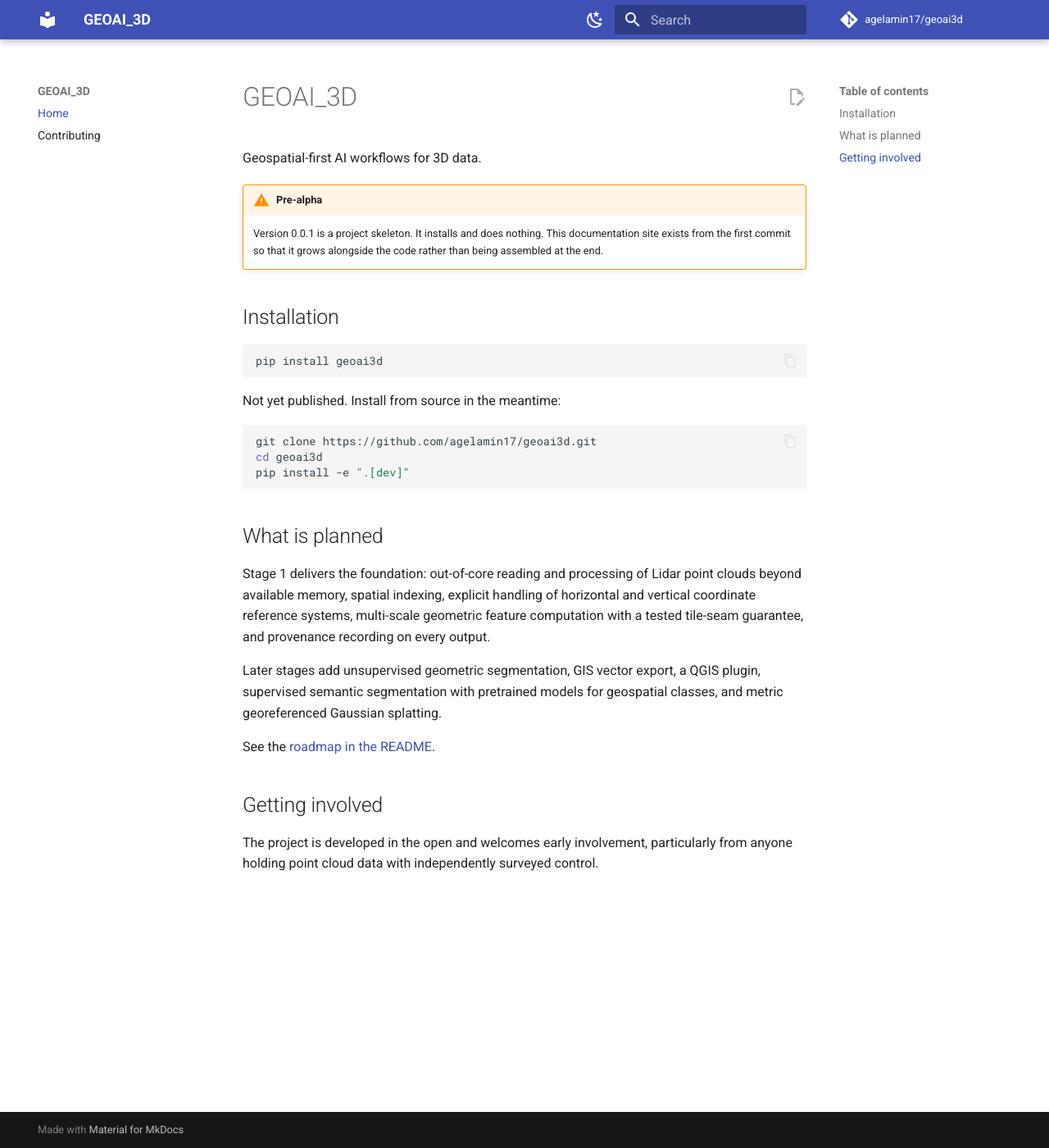
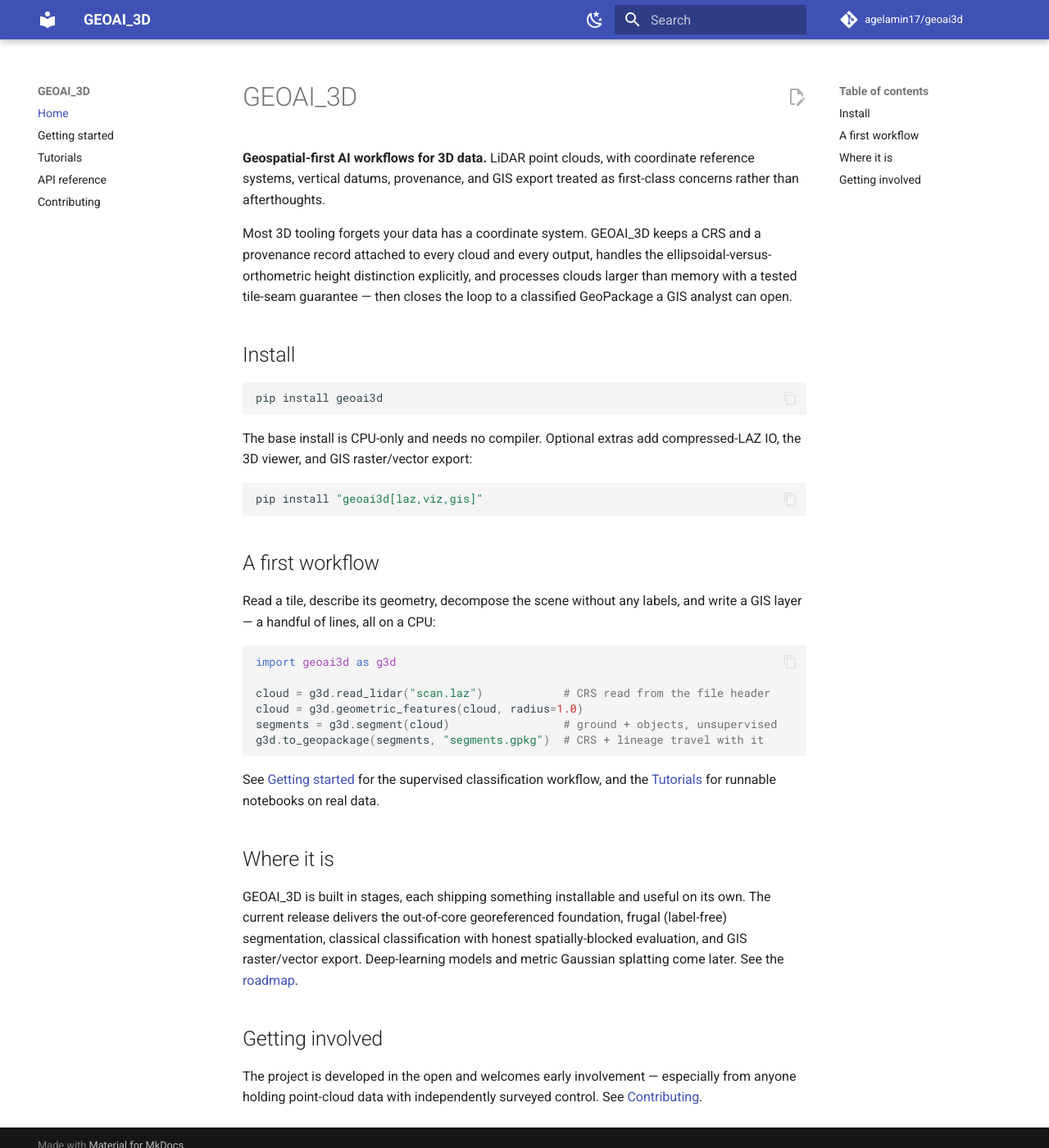
Before and after one commit to agelamin17/geoai3d, an MkDocs documentation site: the page built from docs/index.md, in a window 1280 px wide and 1400 px high. Shown: the whole window at 82% size. Built offline with MkDocs 1.6.1 and Material for MkDocs 9.7.7, drawn with Linux system fonts in a browser that asks for light colours; comment, search, counter and statistics services are not loaded.

Commit message:
docs: build out the documentation site (guide, tutorials, API reference)

````diff
--- a/docs/index.md
+++ b/docs/index.md
@@ -1,41 +1,56 @@
 # GEOAI_3D
 
-Geospatial-first AI workflows for 3D data.
+**Geospatial-first AI workflows for 3D data.** LiDAR point clouds, with
+coordinate reference systems, vertical datums, provenance, and GIS export
+treated as first-class concerns rather than afterthoughts.
 
-!!! warning "Pre-alpha"
-    Version 0.0.1 is a project skeleton. It installs and does nothing. This
-    documentation site exists from the first commit so that it grows alongside
-    the code rather than being assembled at the end.
+Most 3D tooling forgets your data has a coordinate system. GEOAI_3D keeps a CRS
+and a provenance record attached to every cloud and every output, handles the
+ellipsoidal-versus-orthometric height distinction explicitly, and processes
+clouds larger than memory with a tested tile-seam guarantee — then closes the
+loop to a classified GeoPackage a GIS analyst can open.
 
-## Installation
+## Install
 
 ```bash
 pip install geoai3d
 ```
 
-Not yet published. Install from source in the meantime:
+The base install is CPU-only and needs no compiler. Optional extras add
+compressed-LAZ IO, the 3D viewer, and GIS raster/vector export:
 
 ```bash
-git clone https://github.com/agelamin17/geoai3d.git
-cd geoai3d
-pip install -e ".[dev]"
+pip install "geoai3d[laz,viz,gis]"
 ```
 
-## What is planned
+## A first workflow
 
-Stage 1 delivers the foundation: out-of-core reading and processing of Lidar point
-clouds beyond available memory, spatial indexing, explicit handling of horizontal
-and vertical coordinate reference systems, multi-scale geometric feature
-computation with a tested tile-seam guarantee, and provenance recording on every
-output.
+Read a tile, describe its geometry, decompose the scene without any labels, and
+write a GIS layer — a handful of lines, all on a CPU:
 
-Later stages add unsupervised geometric segmentation, GIS vector export, a QGIS
-plugin, supervised semantic segmentation with pretrained models for geospatial
-classes, and metric georeferenced Gaussian splatting.
+```python
+import geoai3d as g3d
 
-See the [roadmap in the README](https://github.com/agelamin17/geoai3d#roadmap).
+cloud = g3d.read_lidar("scan.laz")            # CRS read from the file header
+cloud = g3d.geometric_features(cloud, radius=1.0)
+segments = g3d.segment(cloud)                 # ground + objects, unsupervised
+g3d.to_geopackage(segments, "segments.gpkg")  # CRS + lineage travel with it
+```
+
+See [Getting started](getting-started.md) for the supervised classification
+workflow, and the [Tutorials](tutorials.md) for runnable notebooks on real data.
+
+## Where it is
+
+GEOAI_3D is built in stages, each shipping something installable and useful on
+its own. The current release delivers the out-of-core georeferenced foundation,
+frugal (label-free) segmentation, classical classification with honest
+spatially-blocked evaluation, and GIS raster/vector export. Deep-learning models
+and metric Gaussian splatting come later. See the
+[roadmap](https://github.com/agelamin17/geoai3d#roadmap).
 
 ## Getting involved
 
-The project is developed in the open and welcomes early involvement, particularly
-from anyone holding point cloud data with independently surveyed control.
+The project is developed in the open and welcomes early involvement — especially
+from anyone holding point-cloud data with independently surveyed control. See
+[Contributing](contributing.md).
--- a/mkdocs.yml
+++ b/mkdocs.yml
@@ -40,4 +40,7 @@ markdown_extensions:
 
 nav:
   - Home: index.md
+  - Getting started: getting-started.md
+  - Tutorials: tutorials.md
+  - API reference: api.md
   - Contributing: contributing.md
````
Also changed, not shown: CHANGELOG.md (+5 -0 lines), docs/api.md (added, +13 -0 lines), docs/contributing.md (+4 -2 lines), docs/getting-started.md (added, +95 -0 lines), docs/tutorials.md (added, +35 -0 lines).
